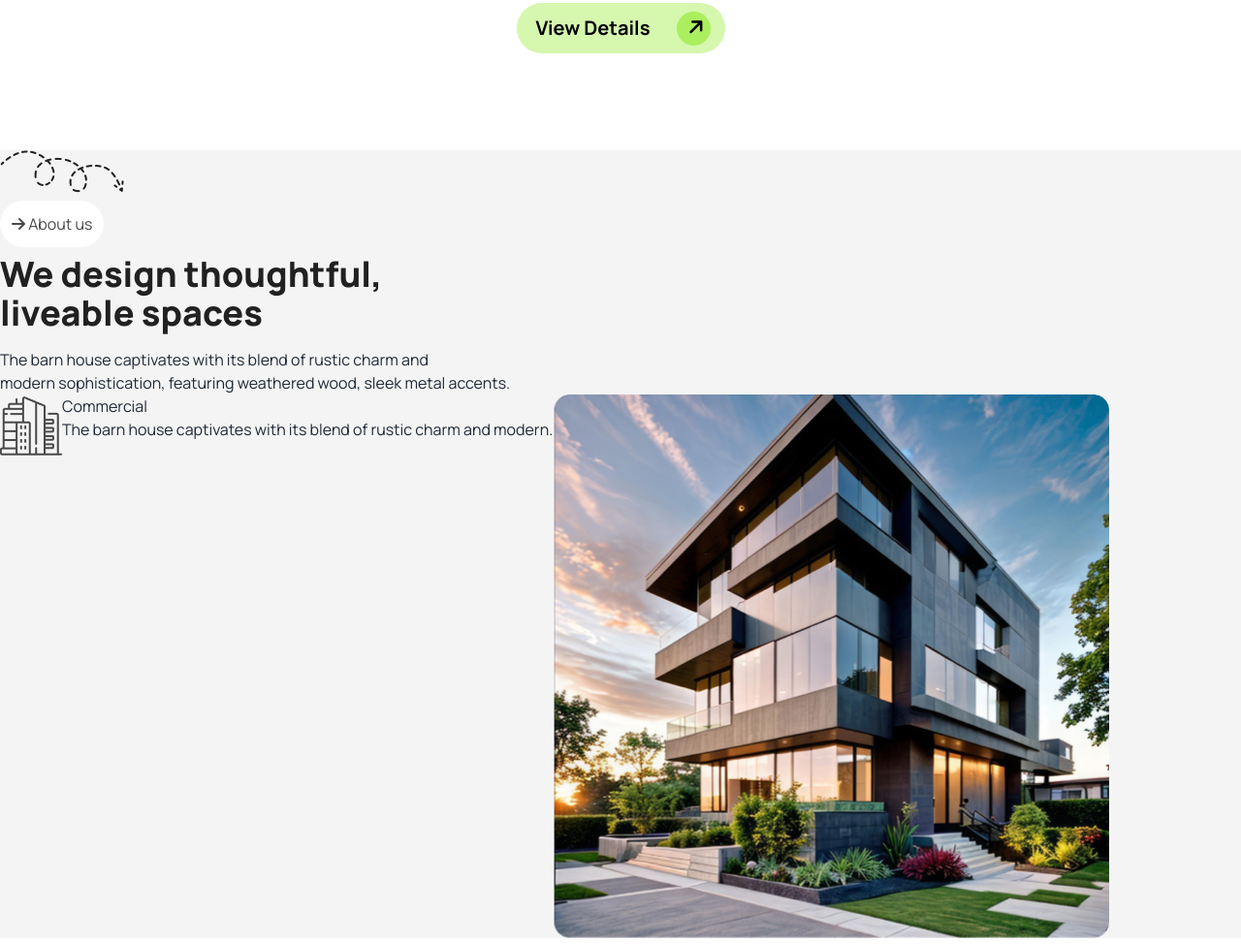
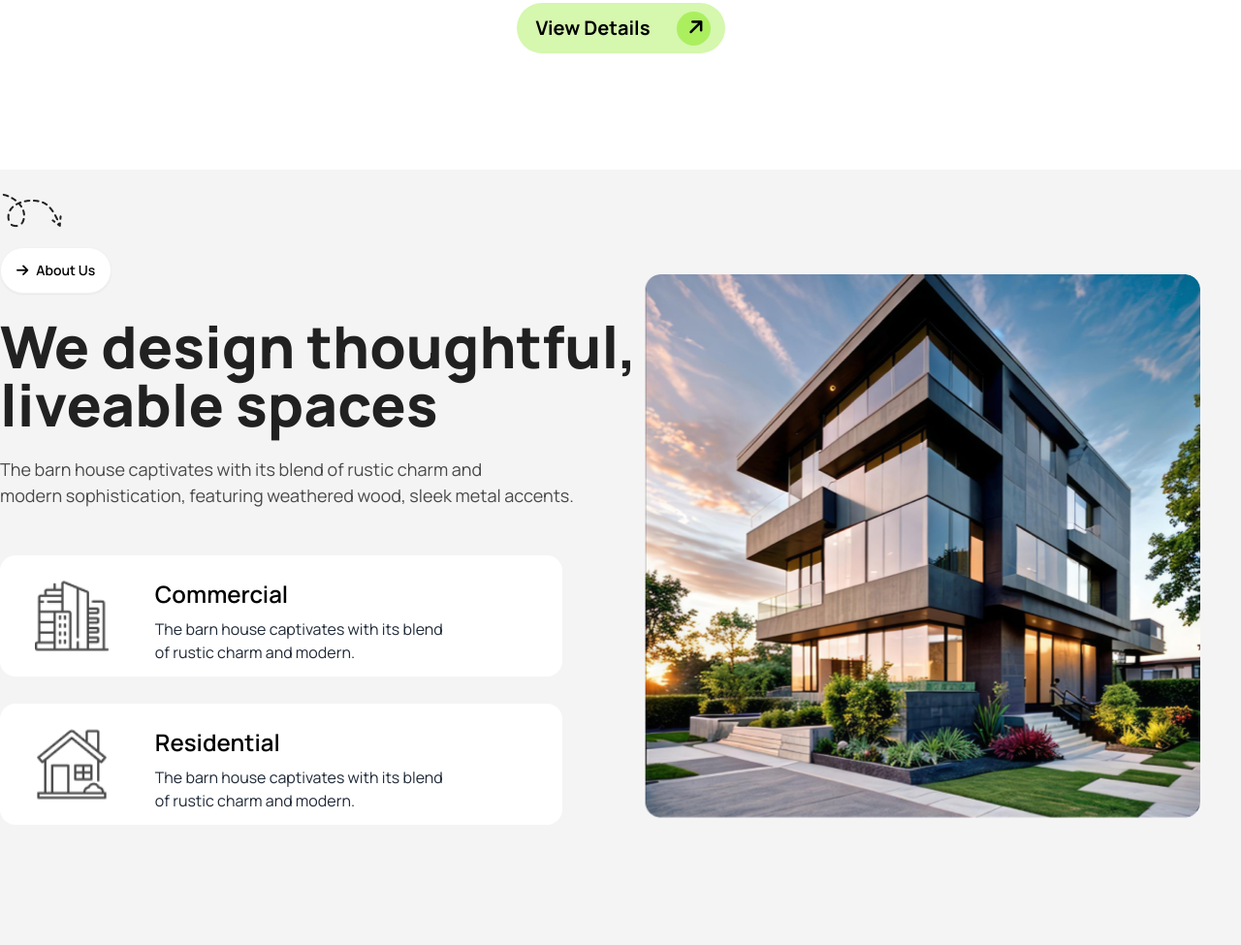
Before and after one commit to devsamim/B10-A03-SAMIM-MONDAL, a plain HTML site: page index.html in a window 1280 px wide. Shown: the part 695-1670 px from the top of the page at 97% size. Drawn offline with nearby package versions, Linux system fonts and the light colour scheme.

Commit message:
about us section complete

```diff
--- a/index.html
+++ b/index.html
@@ -85,30 +85,40 @@
    </section>
    <!-- banner section end  -->
    <!-- about us section start -->
-   <section class="container mx-auto bg-[#F4F4F4]">
-    <img src="assets/Vector.png" alt="">
-    <div class="w-6/12">
-      <button class="w-[240px]h-[48px] p-3 mt-2 bg-white py-3  text-[#494949] rounded-full"><i class="fa-solid fa-arrow-right"></i> About us</button>
-      <h2 class="text-4xl text-[#212121] font-extrabold mt-2 mb-4">We design thoughtful, <br> liveable spaces</h2>
-      <p class="text-[15px]]">The barn house captivates with its blend of rustic charm and <br>
-        modern sophistication, featuring weathered wood, sleek metal accents.</p>
-
+   <section class="w-full h-screen bg-[#F4F4F4] mt-10 relative">
+   <div class="container mx-auto">
+    <img class="absolute mt-4 -ml-16" src="assets/Vector.png" alt="">
+   <div class="">
+     <button class="btn text-black hover:text-white bg-white rounded-full mt-20"><i class="fa-solid fa-arrow-right"></i> About Us</button>
+   </div>
+   <div>
+    <h2 class="text-6xl font-extrabold text-[#212121] mt-6 mb-6">We design thoughtful,<br> liveable spaces</h2>
+    <p class="text-[18px] text-[#494949] mb-12">The barn house captivates with its blend of rustic charm and <br>
+      modern sophistication, featuring weathered wood, sleek metal accents.</p>
+   </div>
+  <div class="flex space-x-12">
+    <div class="w-6/12 space-y-7">
+      <div class="flex w-[580px] h-[125px] bg-white p-6 rounded-2xl mb-4">
+        <img class="ml-3" src="assets/commercial.png" alt="">
+        <div>
+          <h3 class="text-2xl text-black font-semibold ml-12 mb-2">Commercial</h3>
+        <p class="ml-12 ">The barn house captivates with its blend <br> of rustic charm and modern.</p>
+        </div>
+       </div>
+       <div class="mt-4">
+        <div class="flex w-[580px] h-[125px] bg-white p-6 rounded-2xl mb-4">
+          <img class="ml-3" src="assets/residential.png" alt="">
+          <div>
+            <h3 class="text-2xl text-black font-semibold ml-12 mb-2">Residential</h3>
+          <p class="ml-12">The barn house captivates with its blend <br> of rustic charm and modern.</p>
+          </div>
+         </div>
+       </div>
     </div>
-    <div class="flex">
-      <div class="">
-        <img class="justify-end" src="assets/commercial.png" alt="">
-        </div>
-        <div>
-          <h4 class="">Commercial</h4>
-          <p>The barn house captivates with its blend of rustic charm and modern.</p>
-        </div>
-        <div class="w-[50%]">
-          <img src="assets/Rectangle.png" alt="">
-        </div>
-    </div>
-
-
-    <section>
+  <div class="w-6/12">
+    <img  class="absolute -mt-[290px] bg-cover" src="assets/Rectangle.png" alt="">
+  </div>
+   </div>
 
    </section>
    <!-- about us section end -->
```
